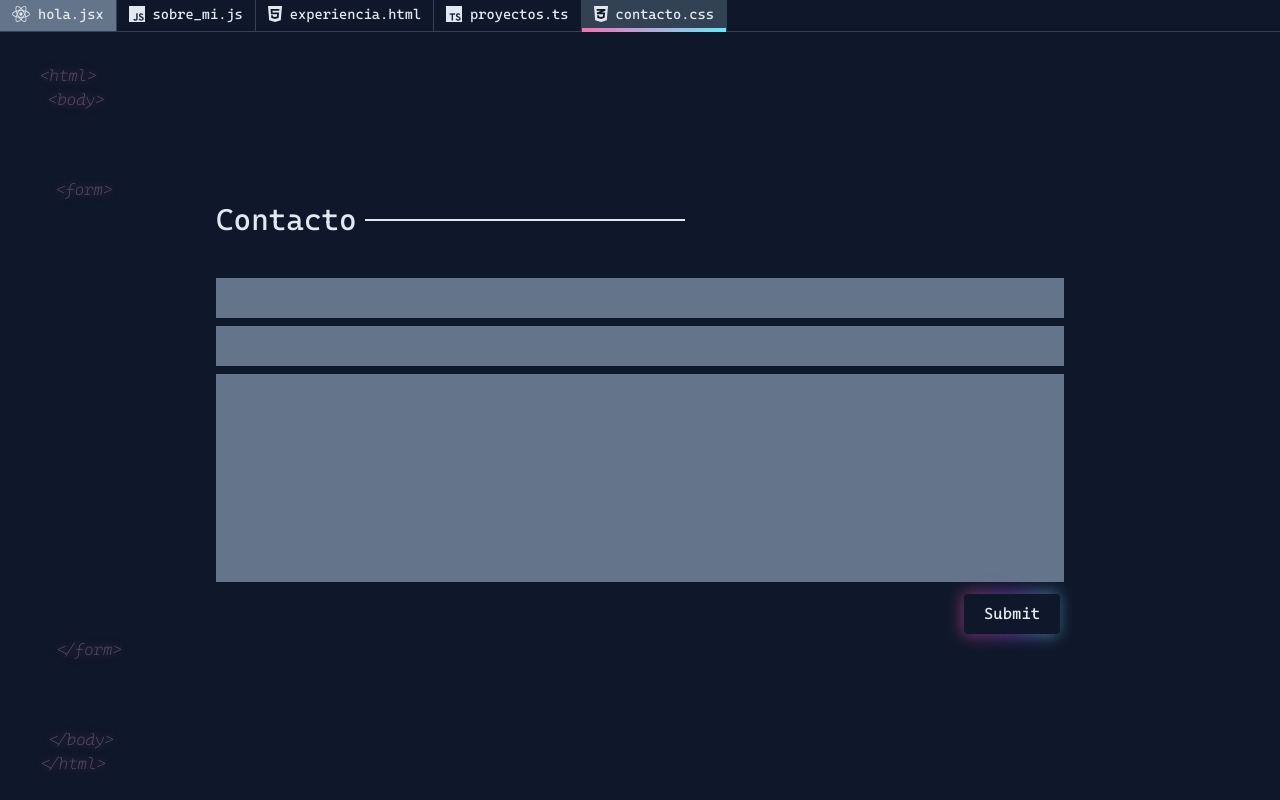
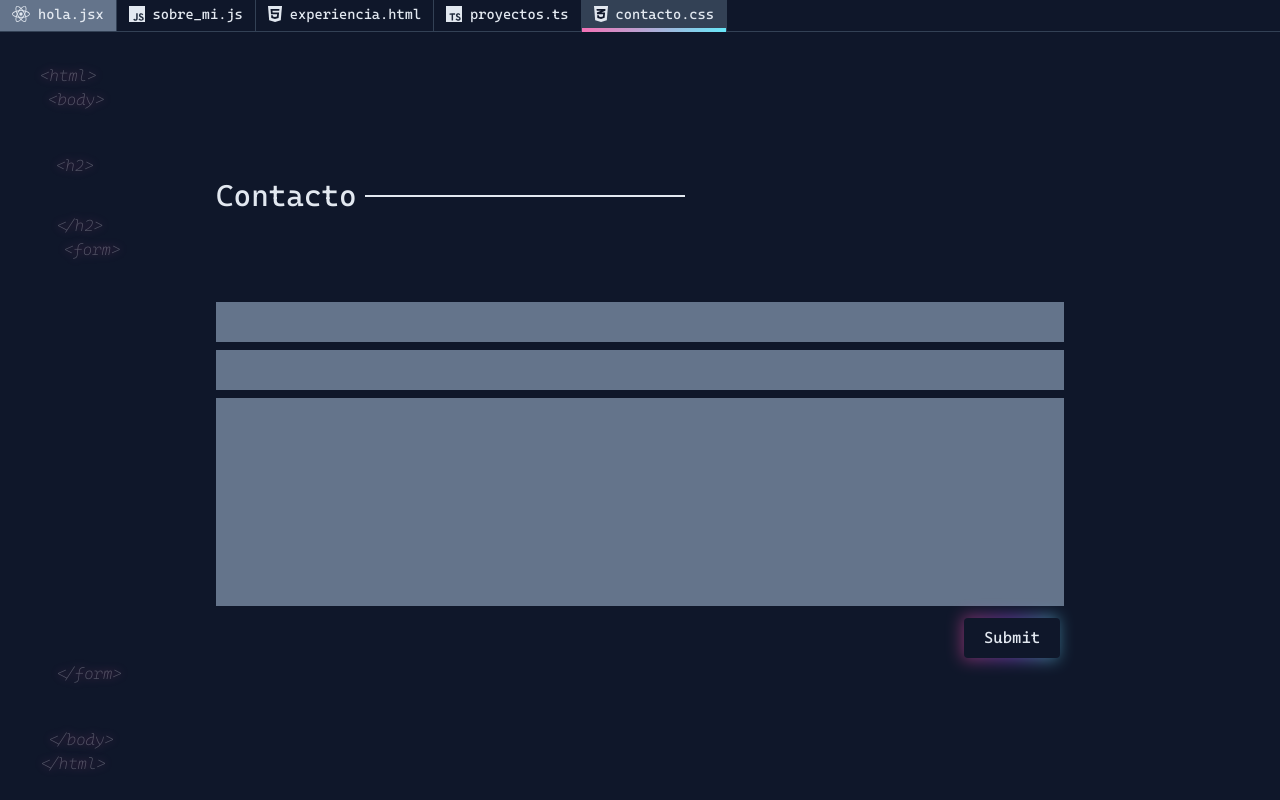
Before and after one commit to kyubiful/personal-landing, a React (Vite) app: page /contact in a window 1280 px wide. Built offline with nearby package versions, Linux system fonts and the light colour scheme.

Commit message:
✨ feat: add Markup component

```diff
--- a/src/pages/Contact/index.jsx
+++ b/src/pages/Contact/index.jsx
@@ -11,14 +11,25 @@ export const Contact = () => {
           <Markup text="<body>" className="pl-12" />
         </div>
         <div>
-          <Markup text="<form>" className="pl-14" />
+          <Markup text="<h2>" className="pl-14" />
         </div>
       </div>
       <div className="flex flex-col h-auto max-w-4xl w-full m-auto pr-6 pl-6">
         <Title title="Contacto" />
+      </div>
+      <div className="flex flex-col justify-between">
+        <div>
+          <Markup text="</h2>" className="pl-14" />
+        </div>
+        <div>
+          <Markup text="<form>" className="pl-16" />
+        </div>
+      </div>
+      <div className="flex flex-col h-auto max-w-4xl w-full m-auto pr-6 pl-6">
         <ContactForm />
       </div>
       <div className="h-40 flex flex-col justify-between">
+
         <div>
           <Markup text="</form>" className="pl-14" />
         </div>
```
